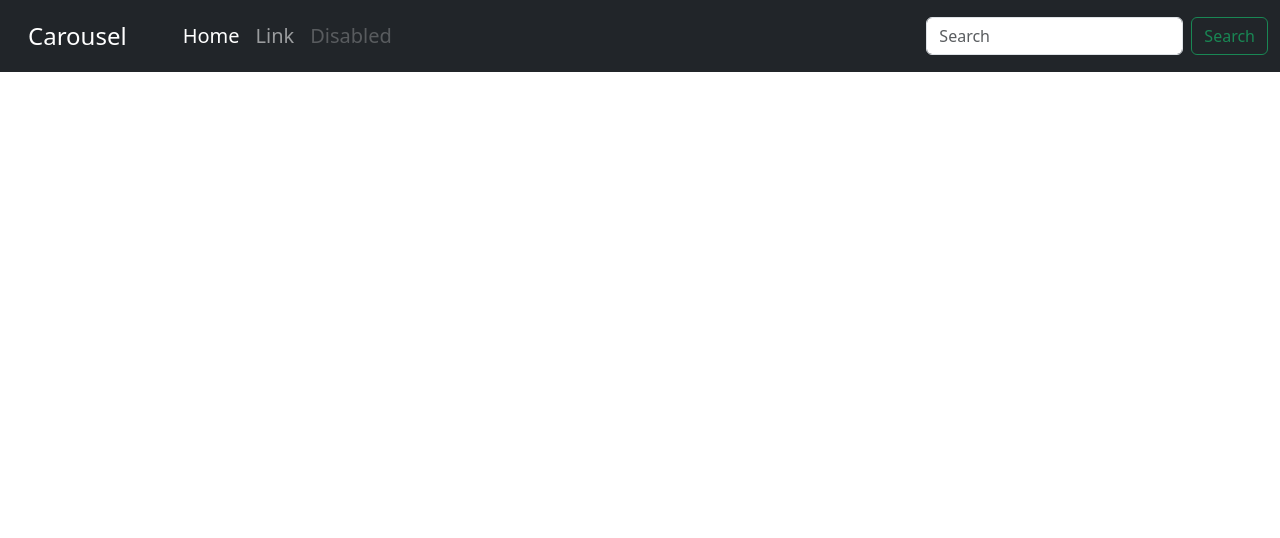
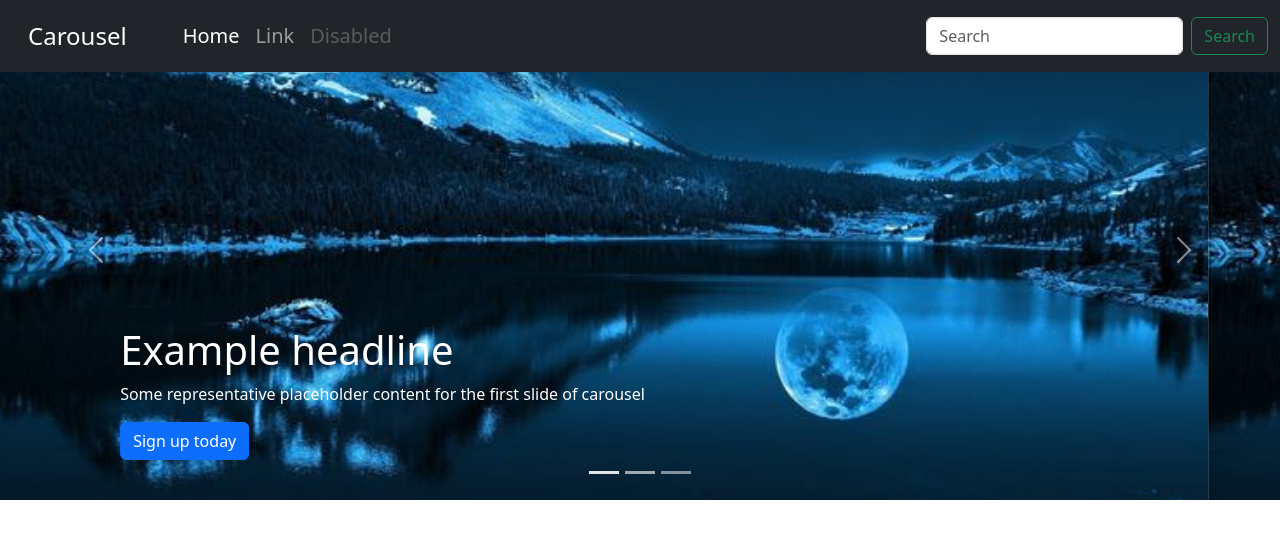
Before and after one commit to ntlzt111-dot/lab13.1, a plain HTML site: page index.html in a window 1280 px wide. Drawn offline with nearby package versions, Linux system fonts and the light colour scheme; files whose address does not match are found by name.

Commit message:
Add files via upload

```diff
--- a/index.html
+++ b/index.html
@@ -4,7 +4,7 @@
     <meta charset="UTF-8" />
     <meta name="viewport" content="width=device-width, initial-scale=1.0" />
     <title>Document</title>
-    <link rel="stylesheet" href="lab12.1.css" />
+    <link rel="stylesheet" href="style.css" />
     <link
       href="https://cdn.jsdelivr.net/npm/bootstrap@5.3.3/dist/css/bootstrap.min.css"
       rel="stylesheet"
```
